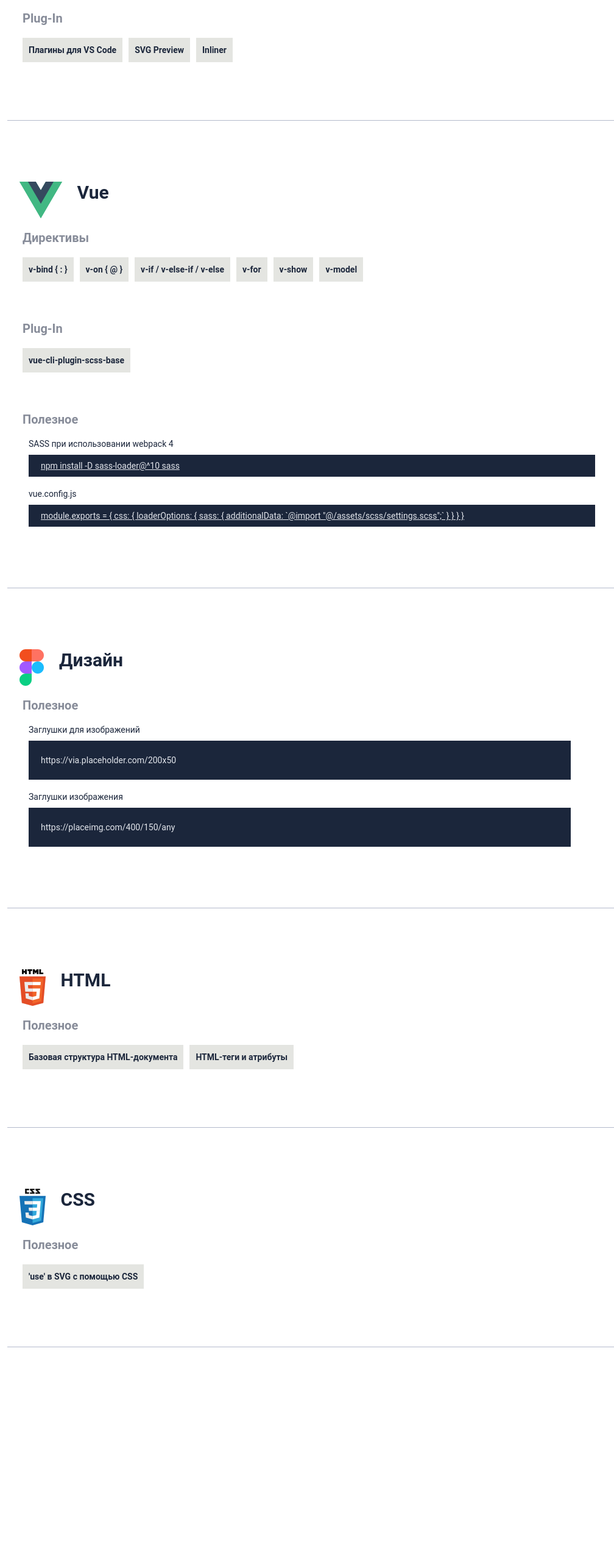
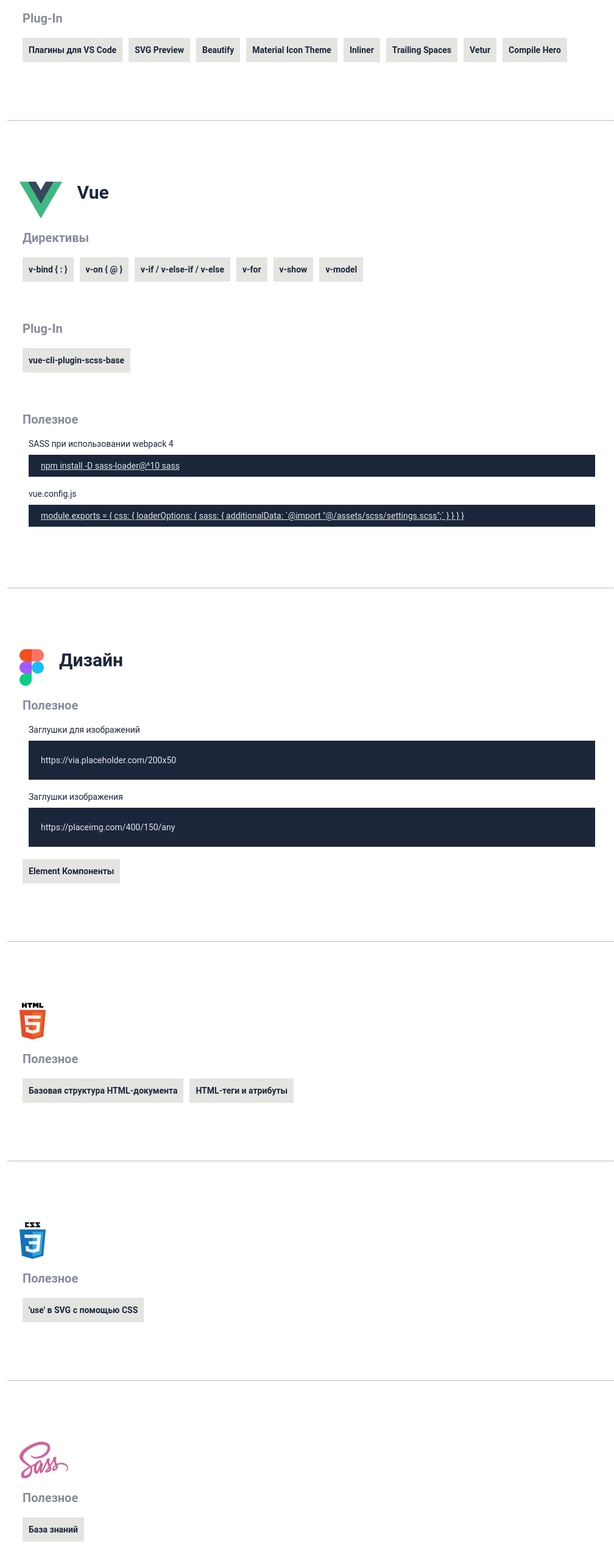
Before and after one commit to MikeIv/vue3_prj, a Vue app: page /tools in a window 1280 px wide. Shown: the part 2083-4642 px from the top of the page at 61% size, without its empty margins (128-1136 px from the left). Before the commit the page ends 4363 px from the top, so only its background shows below. Built offline with nearby package versions, Linux system fonts and the light colour scheme.

Commit message:
add content in tools page

```diff
--- a/src/assets/scss/global/_variables.scss
+++ b/src/assets/scss/global/_variables.scss
@@ -6,6 +6,7 @@ $exlightgray: #e3e6ec;
 $base: #415A77;
 $dark: #1B263B;
 $light: #778DA9;
+$lightblue: #80aec4;
 $exlight: #e4e5e1;
 
 $vue: #41B883;
--- a/src/assets/scss/parts/_tools.scss
+++ b/src/assets/scss/parts/_tools.scss
@@ -195,6 +195,7 @@
 
   margin: 0;
   padding: 0;
+
   transition: 0.3s;
 }
 
--- a/src/views/Tools.vue
+++ b/src/views/Tools.vue
@@ -24,6 +24,7 @@
     <section class="tools">
       <h1 class="v-hidden">Инструменты</h1>
 
+      <!-- Заголовки раздела -->
       <article class="tools__part">
 
         <ul class="tools__list tools__list--logo">
@@ -62,7 +63,7 @@
 
 
           <li class="tools__item tools__item--logo">
-            <a href="#" class="tools__item-link tools__item-link--logo">
+            <a href="#sass" class="tools__item-link tools__item-link--logo">
               <img class="tools__item-link-logo" src="../assets/img/sass-logo.svg" alt="логотип">
             </a>
           </li>
@@ -122,6 +123,7 @@
           </li>
         </ul>
       </article>
+      <!-- ================= -->
 
       <!-- Wordpress -->
       <article id="wordpress" class="tools__part">
@@ -150,7 +152,7 @@
             <p class="tools__item-txt">Финты Вордпресс</p>
           </li>
           <li class="tools__item tools__item--link">
-            <a href="developer.wordpress.org/resource/dashicons" class="tools__item-link" target="_blank"></a>
+            <a href="https://developer.wordpress.org/resource/dashicons" class="tools__item-link" target="_blank"></a>
             <p class="tools__item-txt">Иконки Вордпресс</p>
           </li>
         </ul>
@@ -217,7 +219,12 @@
             <p class="tools__item-txt">Плагины для VS Code</p>
           </li>
           <li class="tools__item"><p class="tools__item-txt">SVG Preview</p></li>
+          <li class="tools__item"><p class="tools__item-txt">Beautify</p></li>
+          <li class="tools__item"><p class="tools__item-txt">Material Icon Theme</p></li>
           <li class="tools__item"><p class="tools__item-txt">Inliner</p></li>
+          <li class="tools__item"><p class="tools__item-txt">Trailing Spaces</p></li>
+          <li class="tools__item"><p class="tools__item-txt">Vetur</p></li>
+          <li class="tools__item"><p class="tools__item-txt">Compile Hero</p></li>
         </ul>
       </article>
 
@@ -290,6 +297,11 @@
               <p class="tools__item-txt-cmd">https://placeimg.com/400/150/any</p>
             </div>
           </li>
+
+          <li class="tools__item tools__item--link tools__item--mt">
+            <a href="https://element.eleme.io/" class="tools__item-link" target="_blank"></a>
+            <p class="tools__item-txt">Element Компоненты</p>
+          </li>
         </ul>
       </article>
 
@@ -297,7 +309,7 @@
       <article id="html" class="tools__part">
         <div class="tools__header-block">
           <img class="tools__logo" src="../assets/img/html5-logo.svg" alt="логотип wordpress">
-          <h2 class="tools__h2">HTML</h2>
+          <h2 class="tools__h2"></h2>
         </div>
 
 
@@ -319,7 +331,7 @@
       <article id="css" class="tools__part">
         <div class="tools__header-block">
           <img class="tools__logo" src="../assets/img/css-logo.svg" alt="логотип wordpress">
-          <h2 class="tools__h2">CSS</h2>
+          <h2 class="tools__h2"></h2>
         </div>
 
 
@@ -328,6 +340,23 @@
           <li class="tools__item tools__item--link">
             <a href="http://prgssr.ru/development/oformlenie-soderzhimogo-use-v-svg-s-pomoshyu-css.html" class="tools__item-link" target="_blank"></a>
             <p class="tools__item-txt">'use' в SVG с помощью CSS</p>
+          </li>
+        </ul>
+      </article>
+
+      <!-- SASS -->
+      <article id="sass" class="tools__part">
+        <div class="tools__header-block">
+          <img class="tools__logo" src="../assets/img/sass-logo.svg" alt="логотип wordpress">
+          <h2 class="tools__h2"></h2>
+        </div>
+
+
+        <h3 class="tools__h3">Полезное</h3>
+        <ul class="tools__list">
+          <li class="tools__item tools__item--link">
+            <a href="https://sass-scss.ru/" class="tools__item-link" target="_blank"></a>
+            <p class="tools__item-txt">База знаний</p>
           </li>
         </ul>
       </article>
```
Also changed, not shown: 1 other file (tests, documents, lock files or other folders).
